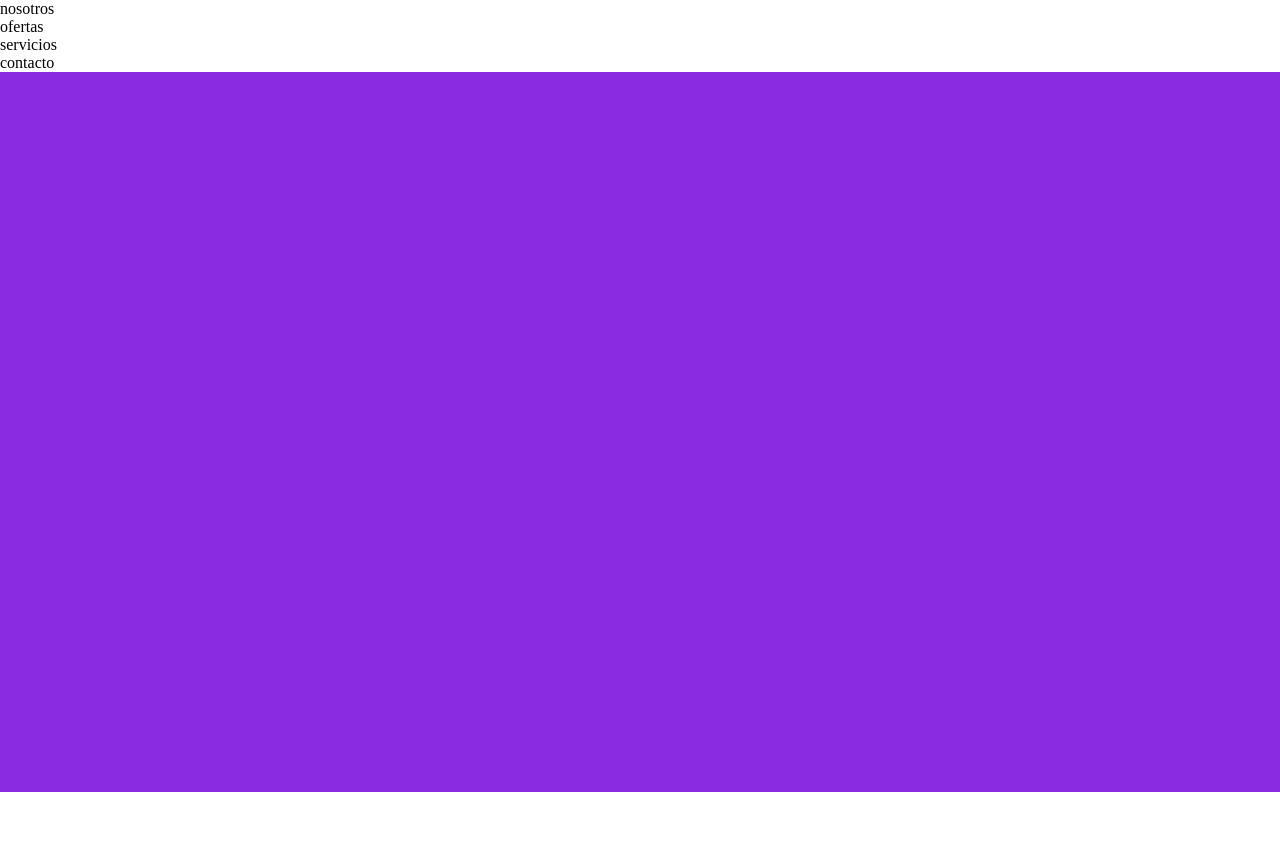
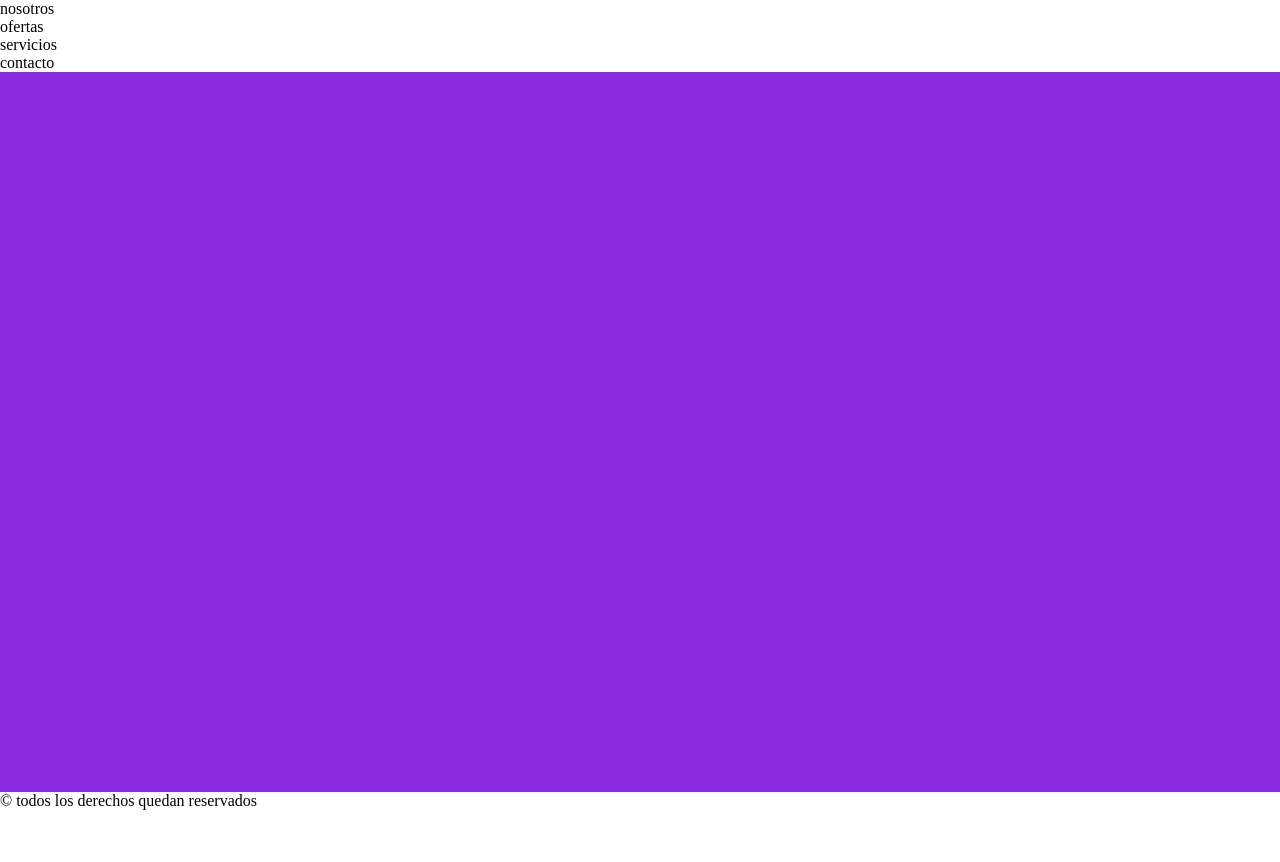
Before and after one commit to nazarenoluna/github-en-coder, a plain HTML site: page index.html in a window 1280 px wide. Before the commit the page ends 800 px from the top, so only its background shows below. Drawn offline with Linux system fonts and the light colour scheme.

Commit message:
agregue el footer y estilos

```diff
--- a/index.html
+++ b/index.html
@@ -19,6 +19,10 @@
             </ul>
         </nav>
         <main></main>
+        <footer>
+            <p>&copy todos los derechos quedan reservados</p>
+            <div class="redes"></div>
+        </footer>
     </header>
 
 </body>
--- a/style.css
+++ b/style.css
@@ -14,3 +14,8 @@ main{
     width: 100%;
     background-color: blueviolet;
 }
+
+footer{
+    height: 70px;
+    width: 100%;
+}
```
